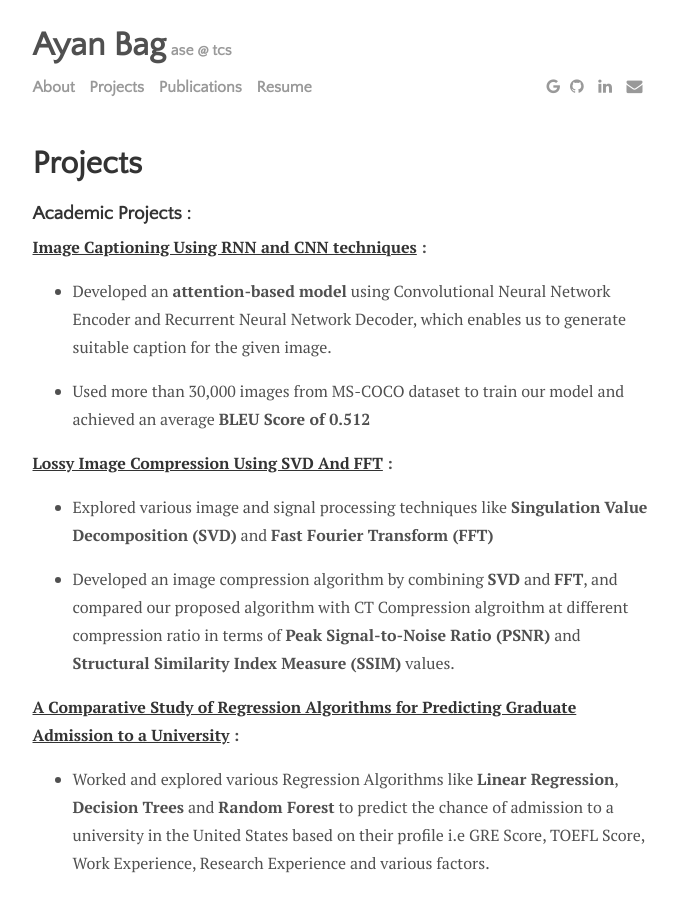
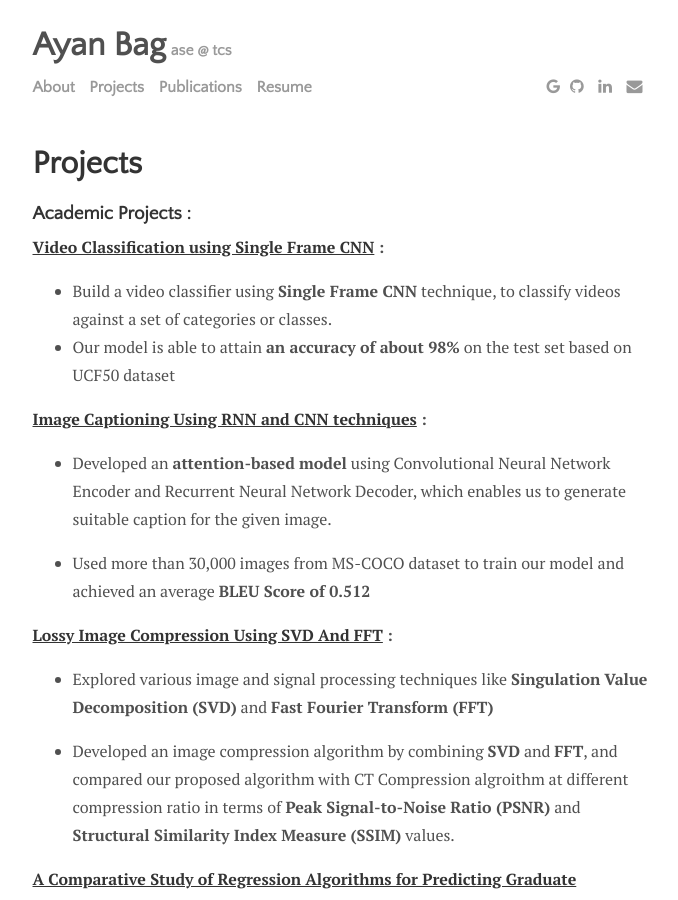
Before and after one commit to ayanbag/v5, a Jekyll site: the page built from menu/projects.md, in a window 1280 px wide and 900 px high. Shown: the whole window, without its empty margins (300-978 px from the left). Built offline with Jekyll 4.4.1, drawn with Linux system fonts in a browser that asks for light colours.

Commit message:
profile updated

```diff
--- a/menu/projects.md
+++ b/menu/projects.md
@@ -5,6 +5,11 @@ permalink: /projects
 ---
 
 ### Academic Projects :
+
+**[Video Classification using Single Frame CNN](https://github.com/ayanbag/Video_Classfication_Using_Single_Frame_CNN) :**
+
+- Build a video classifier using **Single Frame CNN** technique, to classify videos against a set of categories or classes.
+- Our model is able to attain **an accuracy of about 98%** on the test set based on UCF50 dataset
 
 **[Image Captioning Using RNN and CNN techniques](https://github.com/ayanbag/Image_Captioning_using_RNN_and_CNN) :**
 
```
Also changed, not shown: 4 other files.
